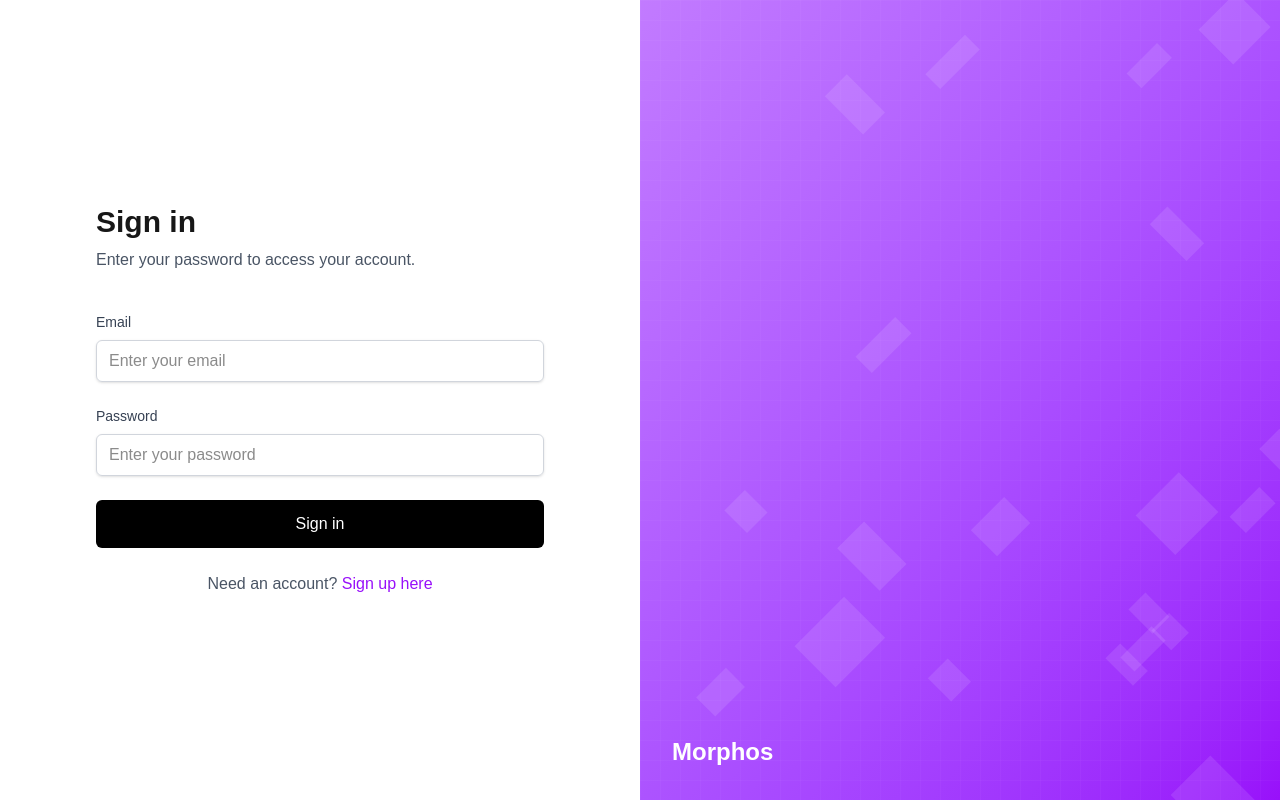
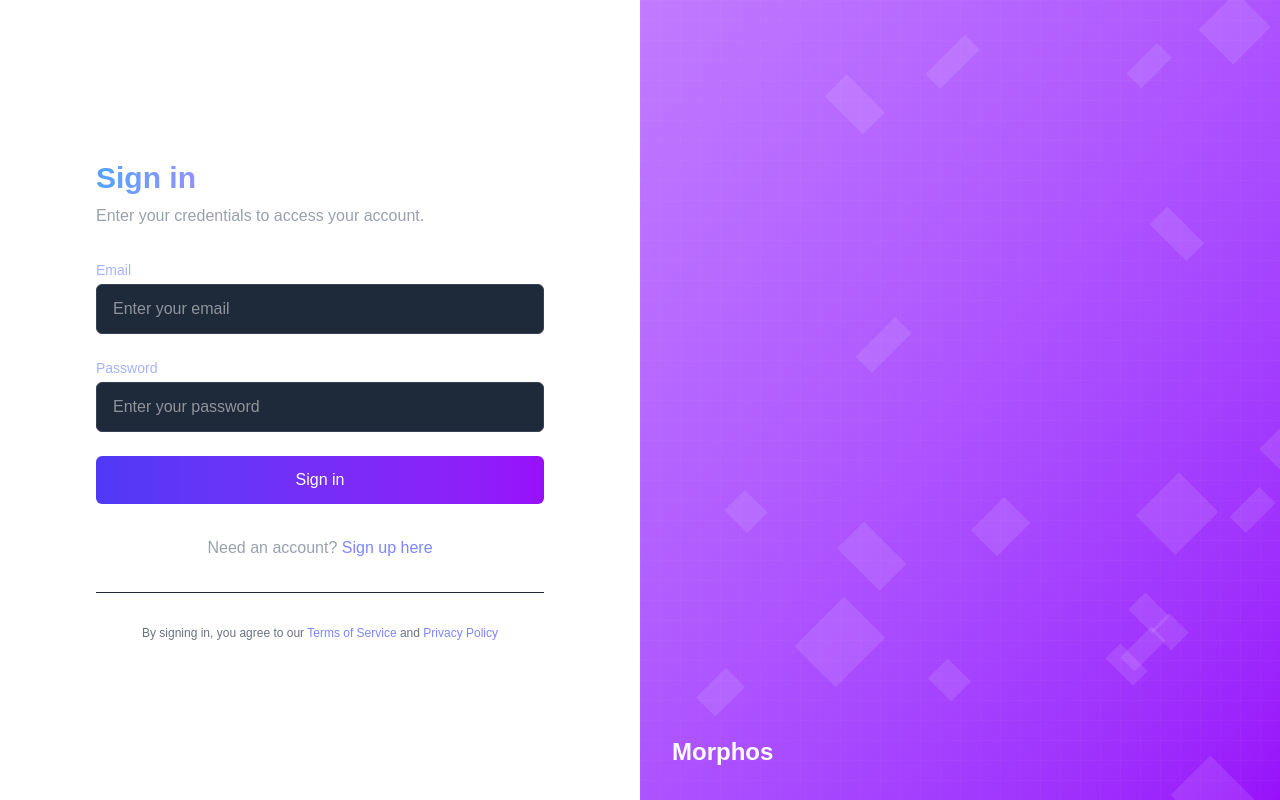
Before and after one commit to DHRUVvkdv/morphos-frontend, a Next.js app: page /auth in a window 1280 px wide. Built offline with nearby package versions, Linux system fonts and the light colour scheme.

Commit message:
Fixed styling on signin page

```diff
--- a/src/app/homepage/page.tsx
+++ b/src/app/homepage/page.tsx
@@ -8,7 +8,7 @@
     const [selectedWorkout, setSelectedWorkout] = useState<string | null>(null);
     const [chatMessage, setChatMessage] = useState<string>("");
     const [chatHistory, setChatHistory] = useState<ChatMessage[]>([
-    {type: "bot", message: "Hello! I'm your fitness assistant. Ask me anything about workouts that would be best for you."}
+        { type: "bot", message: "Hello! I'm your fitness assistant. Ask me anything about workouts that would be best for you." }
     ]);
     const [isLoading, setIsLoading] = useState<boolean>(false);
 
@@ -78,7 +78,7 @@
         if (chatMessage.trim() === "" || isLoading) return;
 
         // Add user message to chat history
-    setChatHistory(prev => [...prev, {type: "user", message: chatMessage} as ChatMessage]);
+        setChatHistory(prev => [...prev, { type: "user", message: chatMessage } as ChatMessage]);
 
         // Store the message to clear the input field
         const message = chatMessage;
@@ -153,8 +153,9 @@
                         </span>
                     </div>
                     <nav className="flex items-center space-x-6">
-            <button className="text-gray-300 hover:text-white transition-colors font-medium">Profile</button>
-            <button className="text-gray-300 hover:text-white transition-colors font-medium">Settings</button>
+                        <Link href="/profile">
+                            <span className="text-gray-300 hover:text-white transition-colors font-medium">Profile</span>
+                        </Link>
                         <button className="px-4 py-2 rounded-md bg-red-600 hover:bg-red-700 transition-colors font-medium shadow-sm">
                             Sign Out
                         </button>
@@ -177,8 +178,7 @@
                             {workouts.map((workout) => (
                                 <div
                                     key={workout.id}
-                  className={`p-4 rounded-lg cursor-pointer transition-all duration-200 hover:translate-x-1 ${
-                    selectedWorkout === workout.id
+                                    className={`p-4 rounded-lg cursor-pointer transition-all duration-200 hover:translate-x-1 ${selectedWorkout === workout.id
                                             ? "bg-gradient-to-r from-indigo-900 to-indigo-800 ring-1 ring-blue-500 shadow-lg"
                                             : "bg-gray-800 hover:bg-gray-700 shadow"
                                         }`}
@@ -189,8 +189,7 @@
                                         {workout.description}
                                     </p>
                                     <div className="flex justify-between text-xs mt-3">
-                    <span className={`px-2 py-1 rounded-full ${
-                      workout.difficulty === "Beginner" ? "bg-green-900/50 text-green-400" :
+                                        <span className={`px-2 py-1 rounded-full ${workout.difficulty === "Beginner" ? "bg-green-900/50 text-green-400" :
                                                 workout.difficulty === "Intermediate" ? "bg-yellow-900/50 text-yellow-400" :
                                                     "bg-red-900/50 text-red-400"
                                             }`}>
@@ -235,8 +234,7 @@
                             {chatHistory.map((chat, index) => (
                                 <div
                                     key={index}
-                  className={`${
-                    chat.type === "user"
+                                    className={`${chat.type === "user"
                                             ? "ml-auto bg-gradient-to-r from-blue-600 to-indigo-600 rounded-tl-lg rounded-tr-lg rounded-bl-lg shadow-md"
                                             : "mr-auto bg-gray-700 rounded-tr-lg rounded-tl-lg rounded-br-lg shadow-md"
                                         } max-w-[80%] p-3 animate-fadeIn`}
@@ -275,8 +273,7 @@
                             />
                             <button
                                 type="submit"
-                className={`bg-gradient-to-r from-purple-500 to-blue-600 px-5 py-3 rounded-r-md transition-colors font-medium ${
-                  isLoading ? 'opacity-70 cursor-not-allowed' : 'hover:from-purple-600 hover:to-blue-700'
+                                className={`bg-gradient-to-r from-purple-500 to-blue-600 px-5 py-3 rounded-r-md transition-colors font-medium ${isLoading ? 'opacity-70 cursor-not-allowed' : 'hover:from-purple-600 hover:to-blue-700'
                                     }`}
                                 disabled={isLoading}
                             >
--- a/src/components/auth/SignInForm.tsx
+++ b/src/components/auth/SignInForm.tsx
@@ -1,43 +1,57 @@
-'use client';
+"use client";
 
-import { useState } from 'react';
-import Link from 'next/link';
+import Link from "next/link";
+import { useState } from "react";
+import { useRouter } from "next/navigation";
 
 export default function SignInForm() {
-  const [email, setEmail] = useState('');
-  const [password, setPassword] = useState('');
-  const [loading, setLoading] = useState(false);
+  const [email, setEmail] = useState("");
+  const [password, setPassword] = useState("");
+  const [isLoading, setIsLoading] = useState(false);
+  const [error, setError] = useState("");
+  const router = useRouter();
 
   const handleSubmit = async (e: React.FormEvent) => {
     e.preventDefault();
-    setLoading(true);
+    setIsLoading(true);
+    setError("");
 
-    // Mock sign-in logic - replace with your actual authentication code
     try {
-      // Add your auth logic here
-      console.log('Signing in with:', { email, password });
+      // This would be replaced with your actual auth logic
+      await new Promise(resolve => setTimeout(resolve, 1000)); // Simulating API call
 
-      // Simulate API delay
-      await new Promise(resolve => setTimeout(resolve, 1000));
-
-      // Handle successful login (redirect, etc.)
-    } catch (error) {
-      console.error('Login error:', error);
+      // If successful, navigate to home page
+      router.push("/");
+    } catch (err) {
+      setError("Invalid email or password. Please try again.");
     } finally {
-      setLoading(false);
+      setIsLoading(false);
     }
   };
 
   return (
-    <div className="max-w-md w-full">
-      <div className="mb-10">
-        <h1 className="text-3xl font-bold mb-2">Sign in</h1>
-        <p className="text-gray-600">Enter your password to access your account.</p>
+    <div>
+      <div className="mb-8">
+        <h1 className="text-3xl font-bold text-transparent bg-clip-text bg-gradient-to-r from-blue-400 via-purple-400 to-pink-400 mb-2">
+          Sign in
+        </h1>
+        <p className="text-gray-400">
+          Enter your credentials to access your account.
+        </p>
       </div>
 
+      {error && (
+        <div className="mb-4 p-3 bg-red-900/30 border border-red-800 rounded-md text-red-200 text-sm">
+          {error}
+        </div>
+      )}
+
       <form onSubmit={handleSubmit} className="space-y-6">
-        <div className="space-y-2">
-          <label htmlFor="email" className="block text-sm font-medium text-gray-700">
+        <div>
+          <label
+            htmlFor="email"
+            className="block text-sm font-medium text-indigo-300 mb-1"
+          >
             Email
           </label>
           <input
@@ -46,32 +60,41 @@
             value={email}
             onChange={(e) => setEmail(e.target.value)}
             required
-            className="w-full px-3 py-2 border border-gray-300 rounded-md shadow-sm focus:outline-none focus:ring-2 focus:ring-purple-500 focus:border-purple-500"
+            className="w-full px-4 py-3 rounded-md bg-gray-800 border border-gray-700 text-white focus:outline-none focus:ring-2 focus:ring-indigo-500 focus:border-transparent transition-colors"
             placeholder="Enter your email"
           />
         </div>
 
-        <div className="space-y-2">
-          <label htmlFor="password" className="block text-sm font-medium text-gray-700">
-            Password
-          </label>
+        <div>
+          <div className="flex items-center justify-between mb-1">
+            <label
+              htmlFor="password"
+              className="block text-sm font-medium text-indigo-300"
+            >
+              Password
+            </label>
+          </div>
           <input
             id="password"
             type="password"
             value={password}
             onChange={(e) => setPassword(e.target.value)}
             required
-            className="w-full px-3 py-2 border border-gray-300 rounded-md shadow-sm focus:outline-none focus:ring-2 focus:ring-purple-500 focus:border-purple-500"
+            className="w-full px-4 py-3 rounded-md bg-gray-800 border border-gray-700 text-white focus:outline-none focus:ring-2 focus:ring-indigo-500 focus:border-transparent transition-colors"
             placeholder="Enter your password"
           />
         </div>
 
         <button
           type="submit"
-          className="w-full py-3 px-4 bg-black text-white font-medium rounded-md hover:bg-gray-800 focus:outline-none focus:ring-2 focus:ring-offset-2 focus:ring-black transition duration-150 ease-in-out"
-          disabled={loading}
+          disabled={isLoading}
+          className={`w-full px-4 py-3 rounded-md font-medium transition-colors ${
+            isLoading
+              ? "bg-indigo-700 cursor-not-allowed"
+              : "bg-gradient-to-r from-indigo-600 to-purple-600 hover:from-indigo-700 hover:to-purple-700 text-white"
+          }`}
         >
-          {loading ? (
+          {isLoading ? (
             <span className="flex items-center justify-center">
               <svg className="animate-spin -ml-1 mr-2 h-4 w-4 text-white" xmlns="http://www.w3.org/2000/svg" fill="none" viewBox="0 0 24 24">
                 <circle className="opacity-25" cx="12" cy="12" r="10" stroke="currentColor" strokeWidth="4"></circle>
@@ -80,17 +103,29 @@
               Signing in...
             </span>
           ) : (
-            'Sign in'
+            "Sign in"
           )}
         </button>
       </form>
 
-      <div className="mt-6 text-center">
-        <p className="text-gray-600">
-          Need an account?{' '}
-          <Link href="/auth/signup" className="text-purple-600 hover:text-purple-500 font-medium">
+      <div className="mt-8 text-center">
+        <p className="text-gray-400">
+          Need an account?{" "}
+          <Link
+            href="/auth/signup"
+            className="text-indigo-400 hover:text-indigo-300 transition-colors font-medium"
+          >
             Sign up here
           </Link>
+        </p>
+      </div>
+
+      <div className="mt-8 pt-8 border-t border-gray-800">
+        <p className="text-xs text-center text-gray-500">
+          By signing in, you agree to our{" "}
+          <a href="#" className="text-indigo-400 hover:text-indigo-300">Terms of Service</a>
+          {" "}and{" "}
+          <a href="#" className="text-indigo-400 hover:text-indigo-300">Privacy Policy</a>
         </p>
       </div>
     </div>
```
Also changed, not shown: 1 other file (tests, documents, lock files or other folders). Lines whose indentation alone changed are shown as unchanged.
